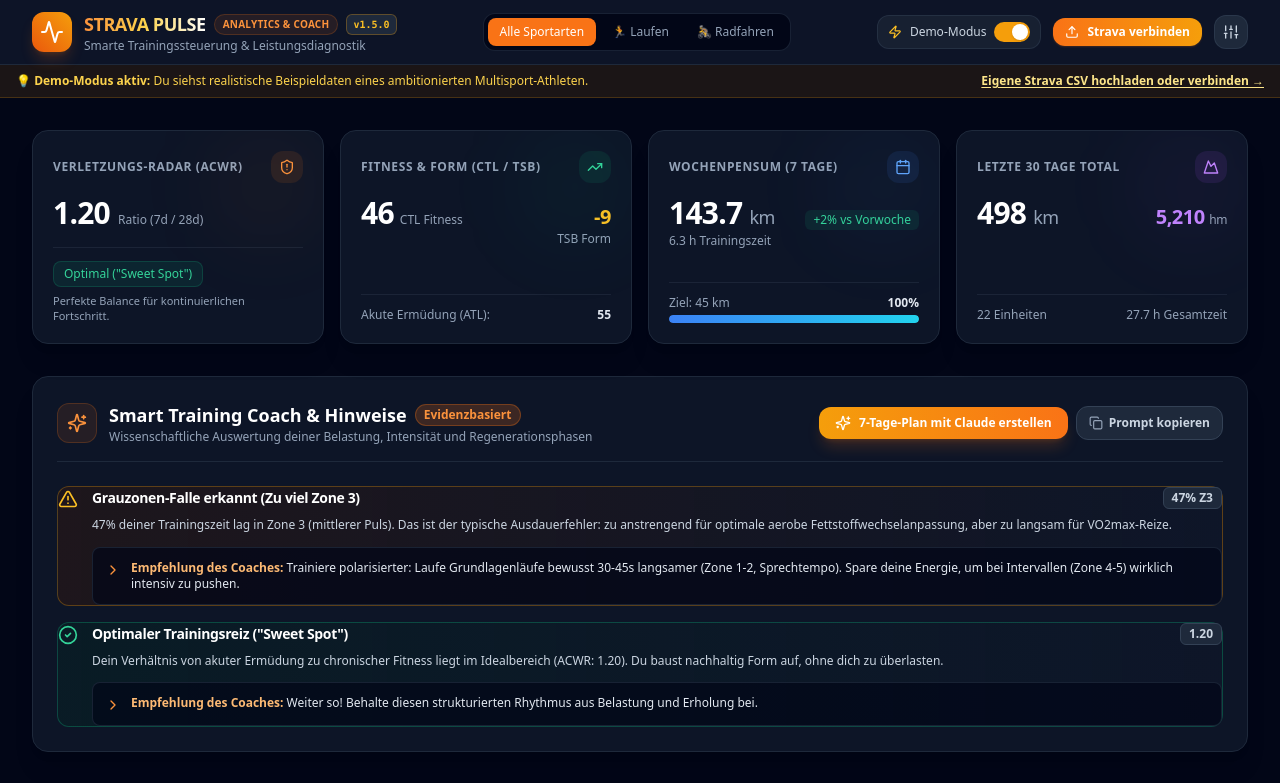
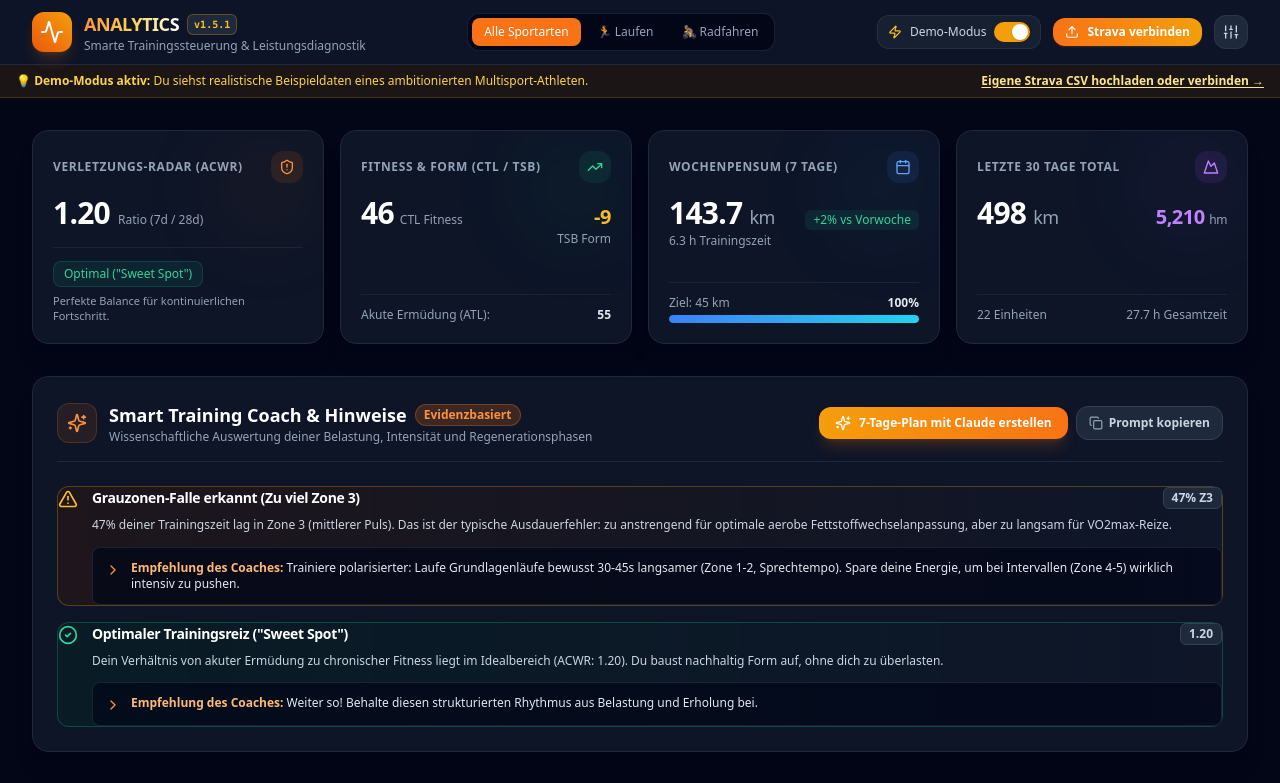
Before and after one commit to Jobacke/strava-analytics, a React (Vite) app: page / in a window 1280 px wide. Shown: the top 783 px of the page. Built offline with nearby package versions, Linux system fonts and the light colour scheme.

Commit message:
chore: Rename app to 'Analytics' for clean Home screen and Mac Dock display v1.5.1

```diff
--- a/index.html
+++ b/index.html
@@ -4,12 +4,13 @@
     <meta charset="UTF-8" />
     <link rel="icon" type="image/png" href="/favicon.png" />
     <link rel="apple-touch-icon" sizes="180x180" href="/apple-touch-icon.png" />
+    <link rel="manifest" href="/manifest.json" />
     <meta name="apple-mobile-web-app-capable" content="yes" />
     <meta name="apple-mobile-web-app-status-bar-style" content="black-translucent" />
-    <meta name="apple-mobile-web-app-title" content="Strava Pulse" />
+    <meta name="apple-mobile-web-app-title" content="Analytics" />
     <meta name="theme-color" content="#0b0f19" />
     <meta name="viewport" content="width=device-width, initial-scale=1.0, maximum-scale=1.0, user-scalable=no" />
-    <title>Strava Training Pulse | Smarte Trainingsanalyse & Coaching</title>
+    <title>Analytics</title>
     <link rel="preconnect" href="https://fonts.googleapis.com">
     <link rel="preconnect" href="https://fonts.gstatic.com" crossorigin>
     <link href="https://fonts.googleapis.com/css2?family=Plus+Jakarta+Sans:wght@400;500;600;700;800&family=JetBrains+Mono:wght@400;500&display=swap" rel="stylesheet">
--- a/package.json
+++ b/package.json
@@ -1,7 +1,7 @@
 {
-  "name": "strava-training-analytics",
+  "name": "analytics",
   "private": true,
-  "version": "1.5.0",
+  "version": "1.5.1",
   "type": "module",
   "scripts": {
     "dev": "vite",
--- a/src/App.tsx
+++ b/src/App.tsx
@@ -330,7 +330,7 @@
       {/* Footer */}
       <footer className="border-t border-slate-900 bg-slate-950 py-6 mt-12 text-center text-xs text-slate-500">
         <p className="flex items-center justify-center gap-2">
-          <span>Strava Pulse</span>
+          <span>Analytics</span>
           <span className="text-amber-400 font-mono font-bold px-1.5 py-0.5 rounded bg-slate-900 border border-slate-800 text-[11px]">
             {APP_VERSION}
           </span>
--- a/src/components/Navbar.tsx
+++ b/src/components/Navbar.tsx
@@ -40,10 +40,7 @@
             <div>
               <div className="flex items-center gap-2">
                 <span className="font-extrabold text-lg tracking-tight bg-gradient-to-r from-orange-400 via-amber-300 to-white bg-clip-text text-transparent">
-                  STRAVA PULSE
-                </span>
-                <span className="px-2 py-0.5 text-[10px] font-semibold tracking-wide uppercase rounded-full bg-orange-500/10 text-orange-400 border border-orange-500/20">
-                  Analytics & Coach
+                  ANALYTICS
                 </span>
                 <span className="px-1.5 py-0.5 text-[10px] font-mono font-bold rounded-md bg-slate-800 text-amber-400 border border-amber-500/30 shadow-sm" title="App Version">
                   {APP_VERSION}
--- a/src/version.ts
+++ b/src/version.ts
@@ -1,3 +1,3 @@
-export const APP_VERSION = 'v1.5.0';
-export const APP_RELEASE_NAME = 'Next-Gen App Icon & Claude Zwift Sync Edition';
+export const APP_VERSION = 'v1.5.1';
+export const APP_RELEASE_NAME = 'Short Clean Branding & Kickr Pulse Edition';
 export const APP_BUILD_DATE = '2026-10-25';
```
Also changed, not shown: public/manifest.json (added).
